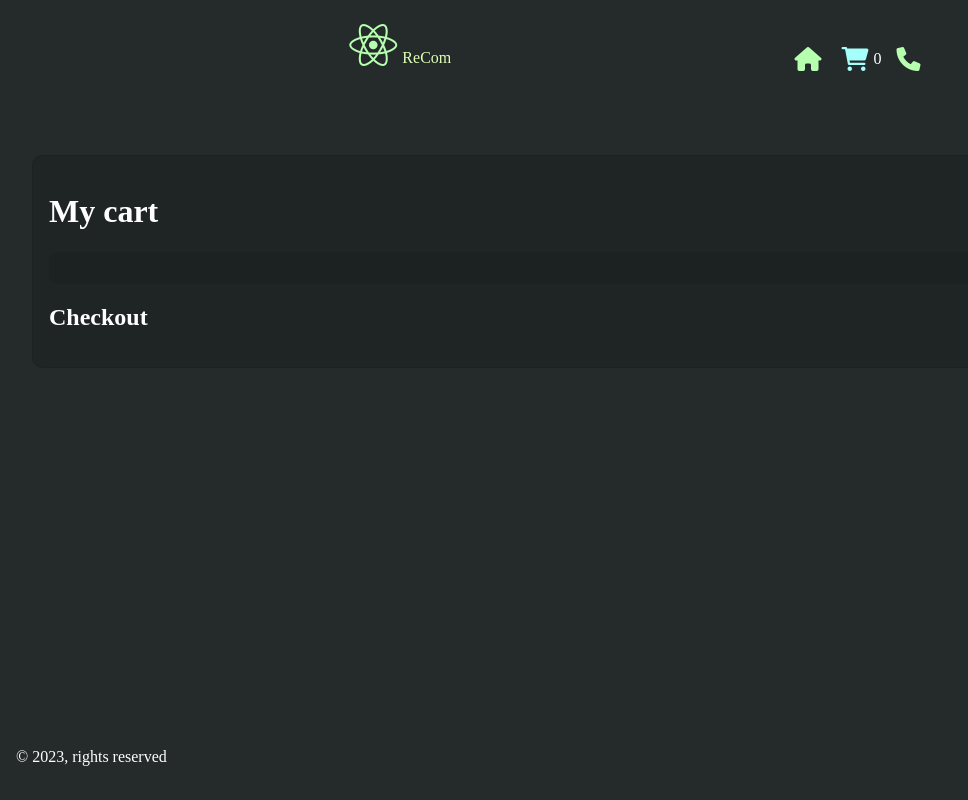
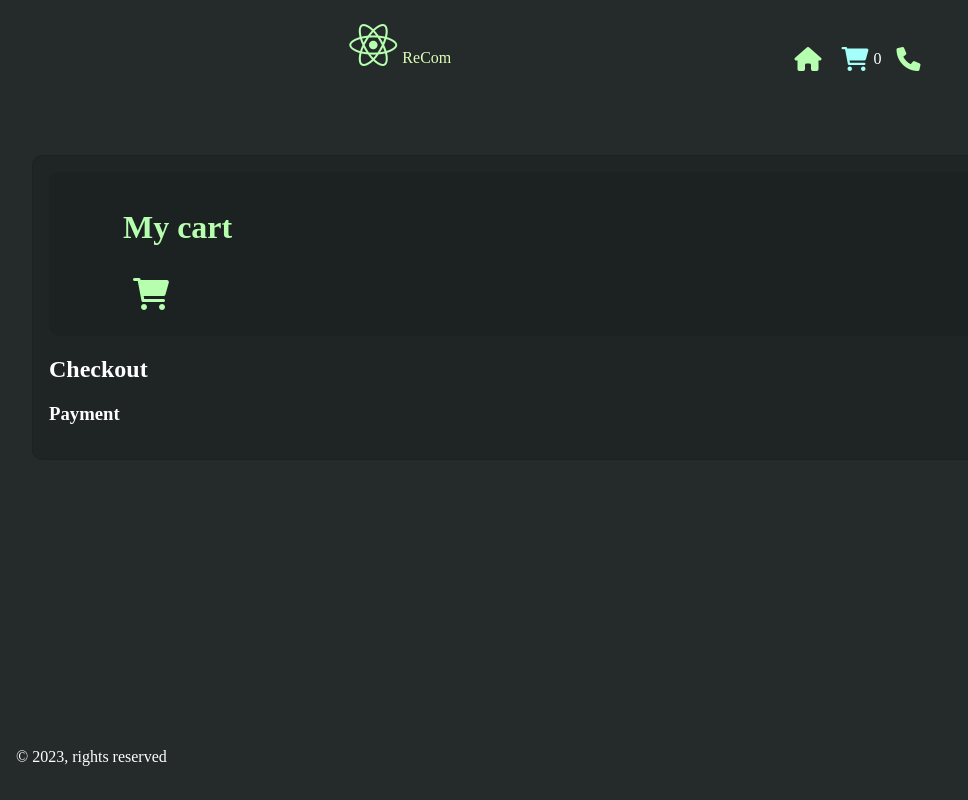
Before and after one commit to trine-marie-sandberg/js-frameworks-ca, a React (Vite) app: page /cart in a window 1280 px wide. Shown: the whole page, without its empty margins (0-968 px from the left). Built offline with nearby package versions, Linux system fonts and the light colour scheme.

Commit message:
updates styling

```diff
--- a/src/components/cards/style.jsx
+++ b/src/components/cards/style.jsx
@@ -7,14 +7,23 @@ export const Image = styled.img`
   border-radius: ${(props) => props.theme.sizes.borderRadius};
 `;
 export const CardsWrapp = styled.div`
-  display: flex;
-  flex-wrap: wrap;
-  justify-content: space-evenly;
+  display: grid;
+  grid-template-columns:  repeat( auto-fill, minmax(250px, 1fr) );
+  grid-column-gap: 6px;
+  grid-row-gap: 6px;
+  padding:  ${(props) => props.theme.sizes.sm};
+  border-radius: ${(props) => props.theme.sizes.borderRadius};
+  background-color: ${(props) => props.theme.color.darker};
 `;
 export const CardWrap = styled.div`
-  background-color: ${(props) => props.theme.color.light};
   border: solid 2px ${(props) => props.theme.color.darker};
   border-radius: ${(props) => props.theme.sizes.borderRadius};
-  padding: ${(props) => props.theme.sizes.sm};
+  background-color: ${(props) => props.theme.color.primary};
   margin: ${(props) => props.theme.sizes.xs};
+  padding:  ${(props) => props.theme.sizes.sm};
+  margin: 5px;
+  cursor: pointer;
+  &:hover {
+    box-shadow: rgba(0, 0, 0, 0.562) 0px 5px 15px;
+  }
 `;
--- a/src/pages/cart/index.jsx
+++ b/src/pages/cart/index.jsx
@@ -2,7 +2,7 @@ import React from "react";
 import { PageWrap } from "../../components/pagewrapp/style";
 import * as storage from "../../hooks/storage";
 import { Link } from "react-router-dom";
-import { CartWrap, CartContainer, Image, SmallText } from "./style";
+import { CartWrap, CartContainer, Image, SmallText, Icon, Heading } from "./style";
 import { useNavigate } from "react-router-dom";
 import { cartBtns } from "../../hooks/cartfunctions";
 
@@ -22,8 +22,11 @@ export default function Cart() {
     return(
         <PageWrap>
             <div>
-                <h1>My cart</h1>
                 <CartContainer>
+                    <Heading>
+                        <h1>My cart</h1>
+                        <Icon className="fa-solid fa-cart-shopping"></Icon>
+                    </Heading>
                     {cartArray.map((data) => {
                         const cartBtn = cartBtns(data.id, data.title, data.price, data.imgUrl);
                         return(
@@ -42,6 +45,7 @@ export default function Cart() {
                     })}
                 </CartContainer>
                 <h2>Checkout</h2>
+                <h3>Payment</h3>
             </div>
         </PageWrap>
     )
--- a/src/pages/cart/style.jsx
+++ b/src/pages/cart/style.jsx
@@ -13,7 +13,7 @@ export const CartWrap = styled.div`
   }
 `;
 export const CartContainer = styled.div`
-  max-height: 250px;
+  max-height: 400px;
   overflow-y: scroll;
   display: grid;
   grid-template-columns:  repeat( auto-fill, minmax(190px, 1fr) );
@@ -25,7 +25,8 @@ export const CartContainer = styled.div`
   text-decoration: none;
 `;
 export const Icon = styled.i`
-  font-size: ${(props) => props.theme.sizes.sm};
+  font-size: ${(props) => props.theme.sizes.lg};
+  padding: 10px;
 `;
 export const Image = styled.img`
   height: 100%;
@@ -36,3 +37,7 @@ export const Image = styled.img`
 export const SmallText = styled.h2`
   font-size: ${(props) => props.theme.sizes.sm};
 `;
+export const Heading = styled.div`
+  color: ${(props) => props.theme.color.secondary};
+  margin: 0 auto;
+`;
```
